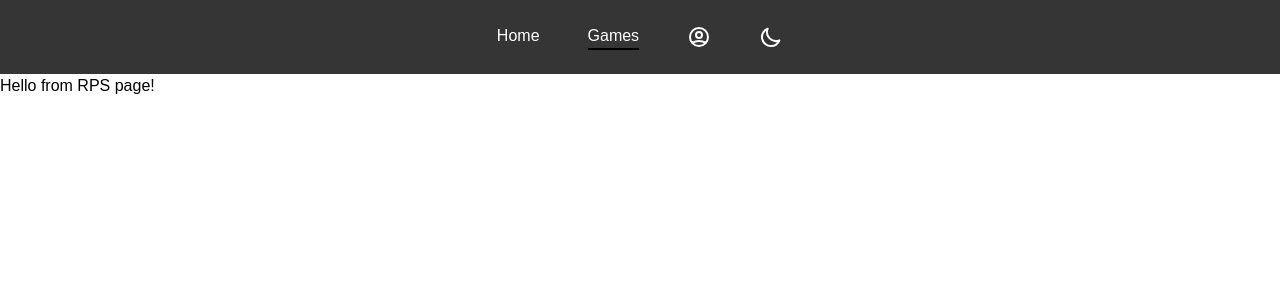
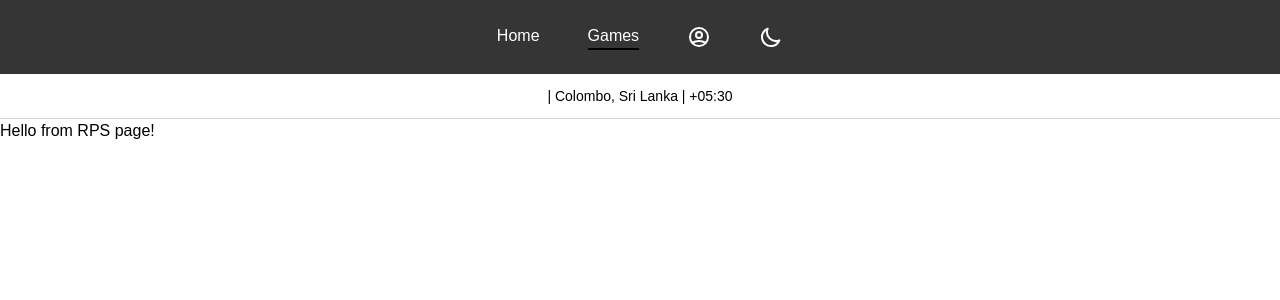
Before and after one commit to AtheeshRathnaweera/nextjs-handson-app, a Next.js app: page /games/rps in a window 1280 px wide. Shown: the top 300 px of the page. Built offline with nearby package versions, Linux system fonts and the light colour scheme; no server answers.

Commit message:
feat: create a new component for show user's ip info

```diff
--- /dev/null
+++ b/src/app/_components/UserIpInfo.tsx
@@ -0,0 +1,50 @@
+"use client";
+
+import { useState, useEffect } from "react";
+
+export default function UserIpInfo() {
+  const [ip, setIp] = useState('');
+
+  // get the user IP when loading
+  useEffect(() => {
+    fetch("https://api.ipify.org")
+      .then((res) => res.text())
+      .then((data) => {
+        setIp(data);
+        console.log("This is the client IP 01:", data);
+      });
+  }, []);
+
+
+  return (
+    <nav className="border-b border-gray-300 dark:border-gray-600">
+      <div className="container flex items-center justify-center mx-auto capitalize p-3 text-sm">
+        { ip + " | " }Colombo, Sri Lanka | +05:30
+      </div>
+      {/* <div className="flex flex-wrap justify-between items-center mx-auto max-w-screen-xl p-4 border-red-200">
+        <a
+          href="https://flowbite.com"
+          className="flex items-center space-x-3 rtl:space-x-reverse"
+        >
+          <span className="self-center text-2xl font-semibold whitespace-nowrap dark:text-white">
+            Flowbite
+          </span>
+        </a>
+        <div className="flex items-center space-x-6 rtl:space-x-reverse">
+          <a
+            href="tel:5541251234"
+            className="text-sm dark:text-white hover:underline"
+          >
+            (555) 412-1234
+          </a>
+          <a
+            href="#"
+            className="text-sm  text-blue-600 dark:text-blue-500 hover:underline"
+          >
+            Login
+          </a>
+        </div>
+      </div> */}
+    </nav>
+  );
+}
--- a/src/app/layout.tsx
+++ b/src/app/layout.tsx
@@ -4,6 +4,7 @@ import localFont from "next/font/local";
 import "./globals.css";
 import TopNavBar from "./_components/TopNavBar";
 import { Providers } from "./providers";
+import UserIpInfo from "./_components/UserIpInfo";
 
 const geistSans = localFont({
   src: "./fonts/GeistVF.woff",
@@ -33,6 +34,7 @@ export default function RootLayout({
       >
         <Providers>
           <TopNavBar />
+          <UserIpInfo />
           <main className="flex flex-col main-content">{children}</main>
         </Providers>
       </body>
```
